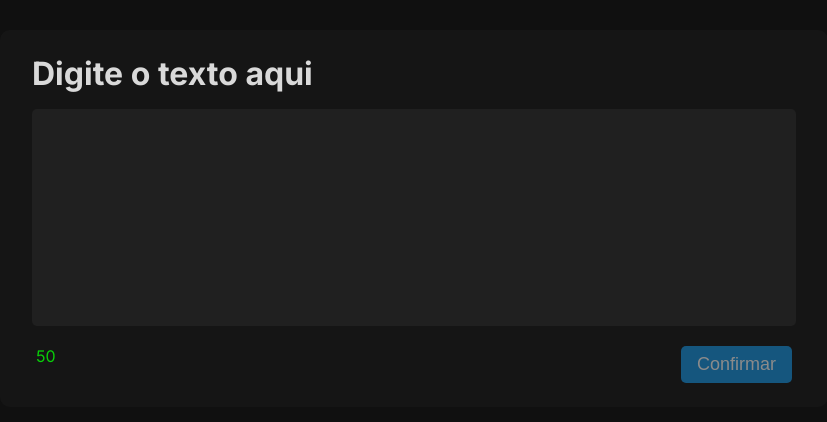
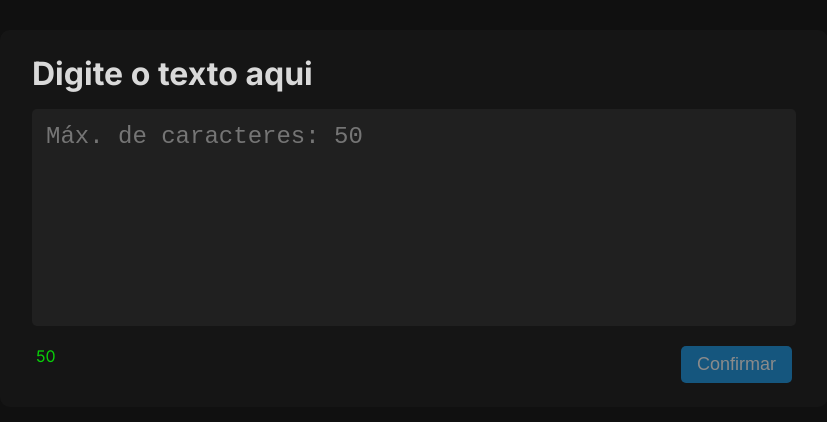
Before and after one commit to Marceometry/Smart-TextArea, a React (Create React App) app: page / in a window 1280 px wide. Shown: the part 182-604 px from the top of the page, without its empty margins (226-1053 px from the left). Built offline with nearby package versions, Linux system fonts and the light colour scheme.

Commit message:
add placeholder

```diff
--- a/src/components/Card/index.jsx
+++ b/src/components/Card/index.jsx
@@ -45,7 +45,7 @@ export default function Card() {
         <div className="card">
             <h1>Digite o texto aqui</h1>
 
-            <Textarea onChange={setLength} />
+            <Textarea onChange={setLength} maxLength={maxLength} />
 
             <Footer remainingLength={remainingLength} color={color}>
                 <Button onClick={showText} isValid={isValid}>
--- a/src/components/Textarea/index.jsx
+++ b/src/components/Textarea/index.jsx
@@ -1,11 +1,12 @@
 import './style.css'
 
-export default function Textarea({ onChange }) {
+export default function Textarea({ onChange, maxLength }) {
     return (
         <textarea
             rows="7"
             cols="50"
             autoFocus
+            placeholder={`Máx. de caracteres: ${maxLength}`}
             onChange={(e) => onChange(e.target.value)}
         />
     )
```
